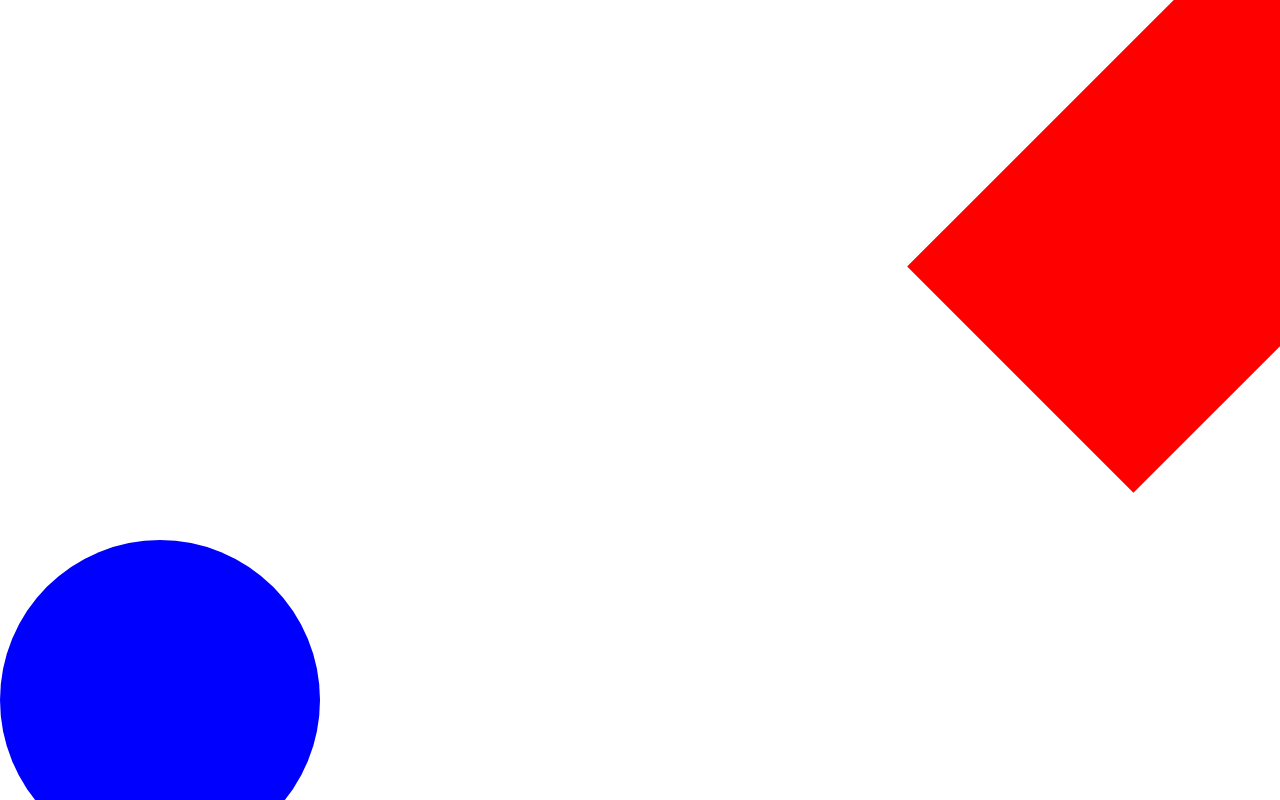
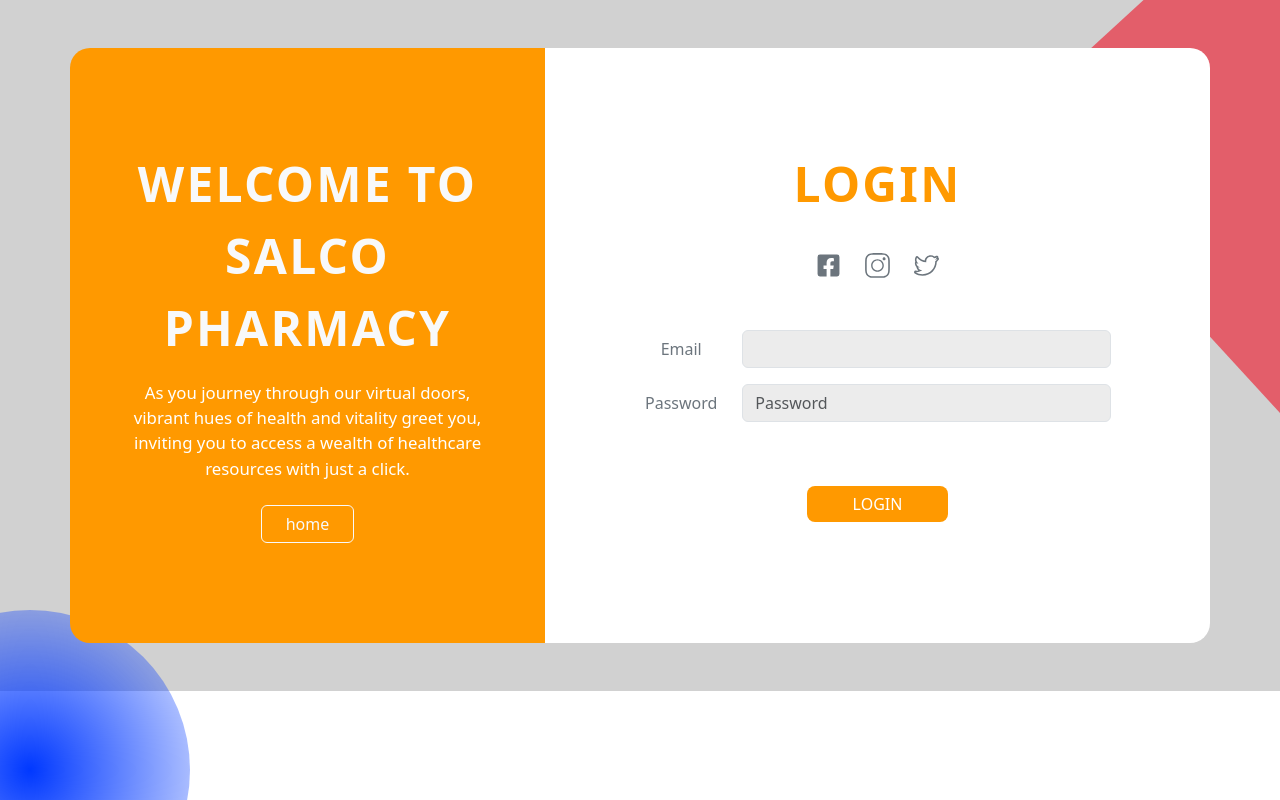
Before and after one commit to Nadjibochacha/front-app, a React (Create React App) app: page /login in a window 1280 px wide. Built offline with nearby package versions, Linux system fonts and the light colour scheme.

Commit message:
login page last version

```diff
--- a/src/components/about.css
+++ b/src/components/about.css
@@ -9,7 +9,7 @@
     height: 32rem;
     width: 100%;
 }
-#about .btn-orange, #new .btn-orange{
+#about .btn-orange, #new .btn-orange, #login .btn-orange{
     background-color: rgb(255, 153, 0);
     border: none;
     border-radius: 8px;
--- a/src/pages/login.css
+++ b/src/pages/login.css
@@ -1,17 +1,67 @@
 #login .circle{
     width: 20rem;
     height: 20rem;
-    background: blue;
+    background: radial-gradient(#0038FF ,#0038FF10 );
     border-radius: 100%;
     position: fixed;
-    bottom: -60px;
+    bottom: -130px;
+    left: -130px;
+    z-index: 0;
 }
 #login .rectengle{
     width: 20rem;
-    height: 30rem;
-    background: red;
-    transform: rotate(45deg);
+    height: 25rem;
+    background-color: #e35e6a;
+    transform: rotate(-42.54deg);
     position: fixed;
-    right: -70px;
-    top: -30px;
+    right: -145px;
+    top: -40px;
+    z-index: 0;
 }
+#login{
+    display: flex;
+    justify-content: center;
+    align-items: center;
+    background:#d1d1d1;
+    height: 100%;
+}
+#login .container{
+    z-index: 3;
+}
+
+#login .row .col-lg-7{
+    background: white;
+    padding: 100px 50px;
+    border-top-right-radius: 20px;
+    border-bottom-right-radius: 20px;
+}
+#login .row .col-lg-5{
+    background: rgb(255, 153, 0);
+    padding: 100px 50px;
+    border-top-left-radius: 20px;
+    border-bottom-left-radius: 20px;
+}
+#login .row .col-lg-5 p{
+    color: white;
+    font-size: 1.05rem;
+}
+@media  (max-width:991px) {
+    #login .row .col-lg-7{
+        border-bottom-left-radius: 20px;
+        border-bottom-right-radius: 20px;
+        border-top-right-radius: 0px;
+    }
+    #login .row .col-lg-5{
+        border-top-left-radius: 20px;
+        border-top-right-radius: 20px;
+        border-bottom-left-radius: 0px;
+    }
+}
+#login .input{
+    background: #e0e0e09f;
+}
+#login .input:focus{
+    outline: none;
+    box-shadow: none;
+    border: 1px solid rgb(255, 153, 0);
+}
--- a/src/pages/login.js
+++ b/src/pages/login.js
@@ -1,18 +1,54 @@
 import React from 'react';
 import Form from 'react-bootstrap/Form';
 import './login.css';
-
+import { Button } from 'react-bootstrap';
+import Col from 'react-bootstrap/Col';
+import Row from 'react-bootstrap/Row';
+import { FaFacebookSquare } from "react-icons/fa";
+import { SlSocialInstagram } from "react-icons/sl";
+import { SlSocialTwitter } from "react-icons/sl";
 
 const Login = () => {
   return (
     <div className='' id='login'>
-      <div className='container'>
+      <div className='container m-5'>
         <div className='row'>
-          <div className='col-md-5'>
-          <div className='title text-light'></div>
+          <div className='col-lg-5 align-self-center'>
+            <div className='title mb-3 text-light'>Welcome to SalCo Pharmacy</div>
+            <p>
+              As you journey through our virtual doors,
+              vibrant hues of health and vitality greet you,
+              inviting you to access a wealth of healthcare resources with just a click.
+            </p>
+            <Button variant='' className='btn-outline-light w-25 mt-2' href='/'>home</Button>
           </div>
-          <div className='col-md-7'>
-          <div className='title'></div>
+          <div className='col-lg-7'>
+            <div className='title mb-3' style={{color: "rgb(255, 153, 0)"}}>login</div>
+            <div className='row justify-content-center mb-5 mt-4'>
+                    <a className='col-1 text-secondary' style={{fontSize:"25px"}} href=''><FaFacebookSquare/></a>
+                    <a className='col-1 text-secondary' style={{fontSize:"25px"}} href=''><SlSocialInstagram/></a>
+                    <a className='col-1 text-secondary' style={{fontSize:"25px"}} href=''><SlSocialTwitter/></a>
+            </div>
+            <Form>
+              <Form.Group as={Row} className="mb-3 justify-content-center text-secondary" controlId="formPlaintextEmail">
+                <Form.Label column sm="2">
+                  Email
+                </Form.Label>
+                <Col sm="8">
+                  <Form.Control className='input' type='email' />
+                </Col>
+              </Form.Group>
+
+              <Form.Group as={Row} className="mb-3 justify-content-center text-secondary" controlId="formPlaintextPassword">
+                <Form.Label column sm="2">
+                  Password
+                </Form.Label>
+                <Col sm="8">
+                  <Form.Control className='input' type="password" placeholder="Password" />
+                </Col>
+              </Form.Group>
+              <Button variant='' className='btn-orange w-25 mt-5' href='/'>login</Button>
+            </Form>
           </div>
         </div>
       </div>
```
